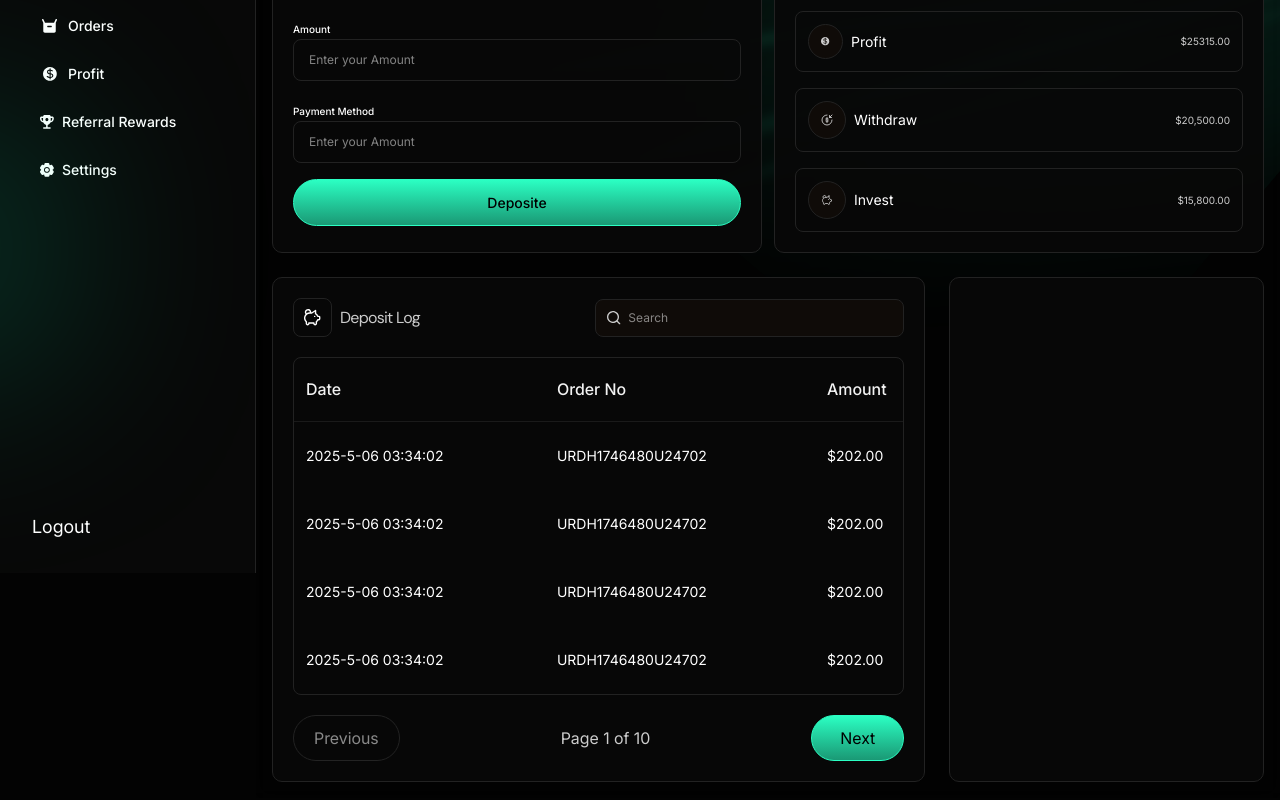
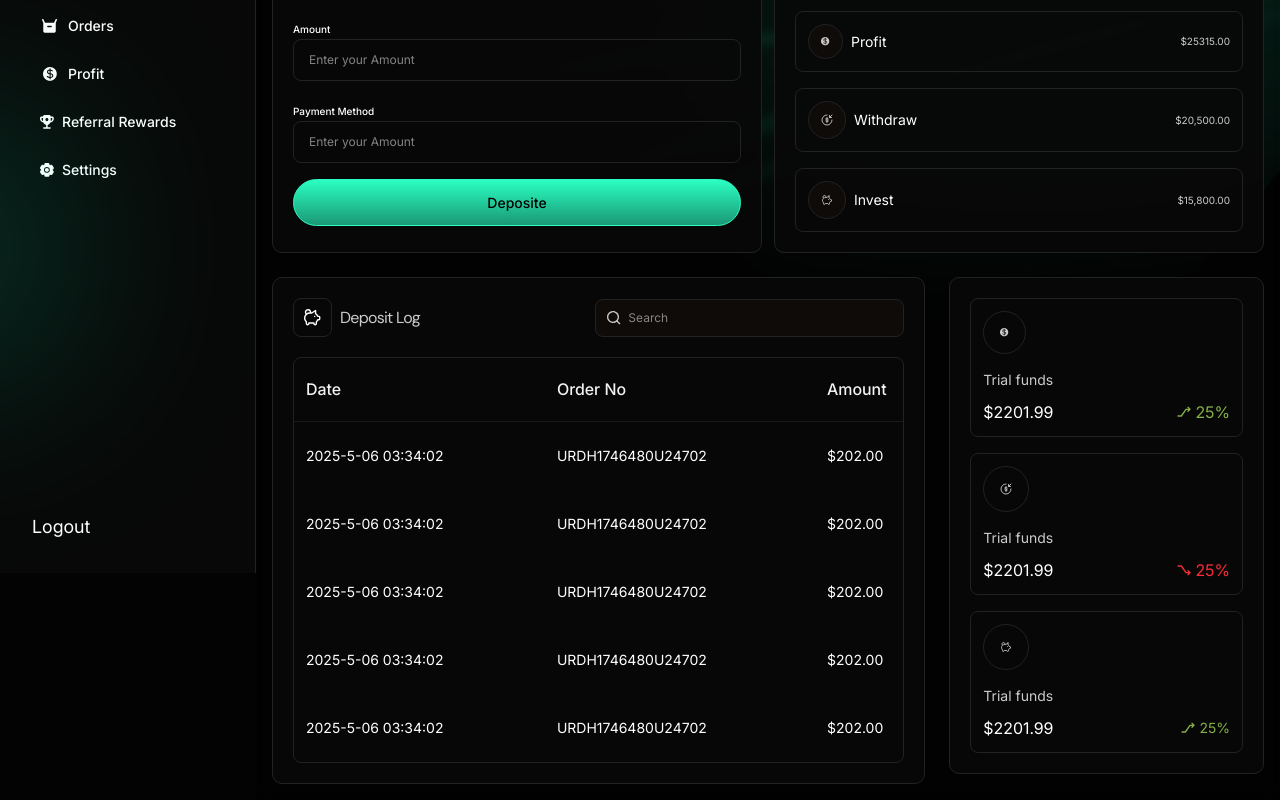
Before and after one commit to backbencherstudio/taylornia_money_flare_Vuejs, a Nuxt app: page /dashboard/Wallets in a window 1280 px wide. Shown: the part 227-1027 px from the top of the page. Built offline with nearby package versions, Linux system fonts and the light colour scheme.

Commit message:
Deposite log completed

```diff
--- a/app/components/DashboardComponenets/Overview/_Components/Wallets/DepositeLog.vue
+++ b/app/components/DashboardComponenets/Overview/_Components/Wallets/DepositeLog.vue
@@ -1,6 +1,10 @@
 <script setup lang="ts">
+import ArrowIconUp from "~/components/Icons/ArrowIconUp.vue";
 import PigIcon from "~/components/Icons/PigIcon.vue";
 import SearchIcon from "~/components/Icons/SearchIcon.vue";
+import Wallet1 from "~/components/Icons/Wallet1.vue";
+import Wallet2 from "~/components/Icons/Wallet2.vue";
+import Wallet3 from "~/components/Icons/Wallet3.vue";
 import ReusableTable from "~/components/Reusable/ReusableTable.vue";
 
 type DepositStatus = "Passed" | "Pending";
@@ -59,6 +63,15 @@ const depositRows: DepositRow[] = [
   },
   {
     id: 4,
+    date: "2025-5-06 03:34:02",
+    orderNo: "URDH1746480U24702",
+    amount: "$202.00",
+    payment: "ETH",
+    paymentIcon: "/images/landing/coin.png",
+    status: "Passed",
+  },
+  {
+    id: 5,
     date: "2025-5-06 03:34:02",
     orderNo: "URDH1746480U24702",
     amount: "$202.00",
@@ -169,30 +182,47 @@ const getCellWrapperClass = (row: DepositRow, key: string) => {
 
           <template #empty> No deposit log found. </template>
         </ReusableTable>
-
-        <div class="mt-5 flex items-center justify-between gap-4">
-          <button
-            type="button"
-            class="rounded-full border border-[#232323] px-5 py-2.5 text-[#8A8A8A]"
-          >
-            Previous
-          </button>
-
-          <p class="text-sm lg:text-base text-[#CCCCCC]">Page 1 of 10</p>
-
-          <button
-            type="button"
-            class="rounded-full border border-[#2BFFC3] bg-linear-to-t from-[#1A9975] to-[#2BFFC3] px-7 py-2.5 text-black"
-          >
-            Next
-          </button>
-        </div>
       </div>
     </div>
     <div
-      class="lg:col-span-4 primary-border bg-[#080808]/95 p-4 lg:p-5 rounded-[10px]"
+      class="lg:col-span-4 primary-border bg-[#080808]/95 p-4 lg:p-5 rounded-[10px] space-y-4 h-fit "
     >
-      <div></div>
+      <div class="primary-border p-3 rounded-lg">
+        <button class="primary-border p-4 rounded-full">
+          <Wallet1 />
+        </button>
+        <div class="mt-4">
+          <p class="text-sm text-secondary">Trial funds</p>
+          <div class="flex justify-between items-center mt-2.5">
+            <p>$2201.99</p>
+            <p class="flex items-center gap-0.75 text-[#83B047]"><span><ArrowIconUp /></span>25%</p>
+          </div>
+        </div>
+      </div>
+      <div class="primary-border p-3 rounded-lg">
+        <button class="primary-border p-4 rounded-full">
+          <Wallet2 />
+        </button>
+        <div class="mt-4">
+          <p class="text-sm text-secondary">Trial funds</p>
+          <div class="flex justify-between items-center mt-2.5">
+            <p>$2201.99</p>
+            <p class="flex items-center gap-0.75 text-red-500"><span class="scale-y-[-1]"><ArrowIconUp /></span>25%</p>
+          </div>
+        </div>
+      </div>
+      <div class="primary-border p-3 rounded-lg">
+        <button class="primary-border p-4 rounded-full">
+          <Wallet3 />
+        </button>
+        <div class="mt-4">
+          <p class="text-sm text-secondary">Trial funds</p>
+          <div class="flex justify-between items-center mt-2.5">
+            <p>$2201.99</p>
+            <p class="flex items-center gap-0.75 text-sm text-[#83B047]"><span><ArrowIconUp /></span>25%</p>
+          </div>
+        </div>
+      </div>
     </div>
   </section>
 </template>
--- /dev/null
+++ b/app/components/Icons/ArrowIconUp.vue
@@ -0,0 +1,21 @@
+<script setup lang="ts"></script>
+
+<template>
+  <svg
+    xmlns="http://www.w3.org/2000/svg"
+    width="16"
+    height="16"
+    viewBox="0 0 16 16"
+    fill="none"
+  >
+    <path
+      d="M12 3.33203L14 5.33203M14 5.33203L12 7.33203M14 5.33203H10L5.33333 11.9987H2"
+      stroke="currentColor"
+      stroke-width="1.32075"
+      stroke-linecap="round"
+      stroke-linejoin="round"
+    />
+  </svg>
+</template>
+
+<style scoped></style>
```
